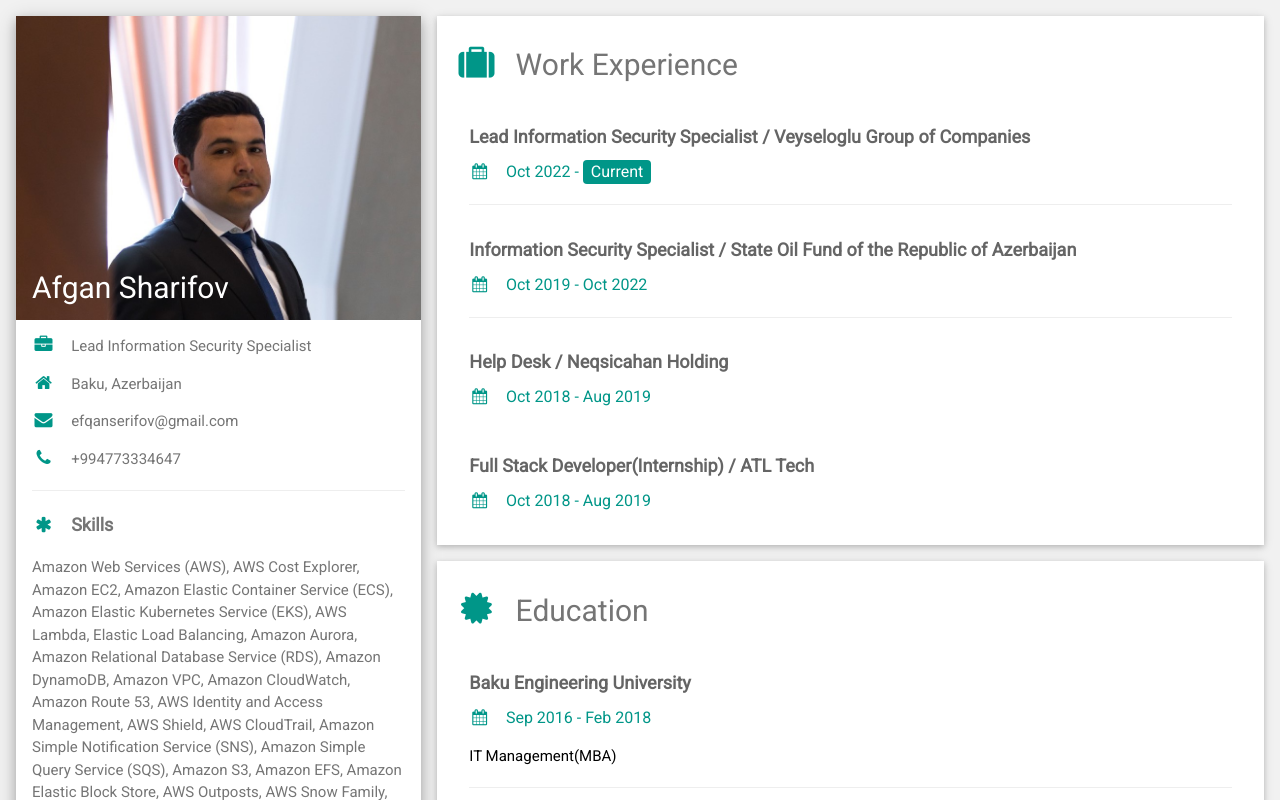
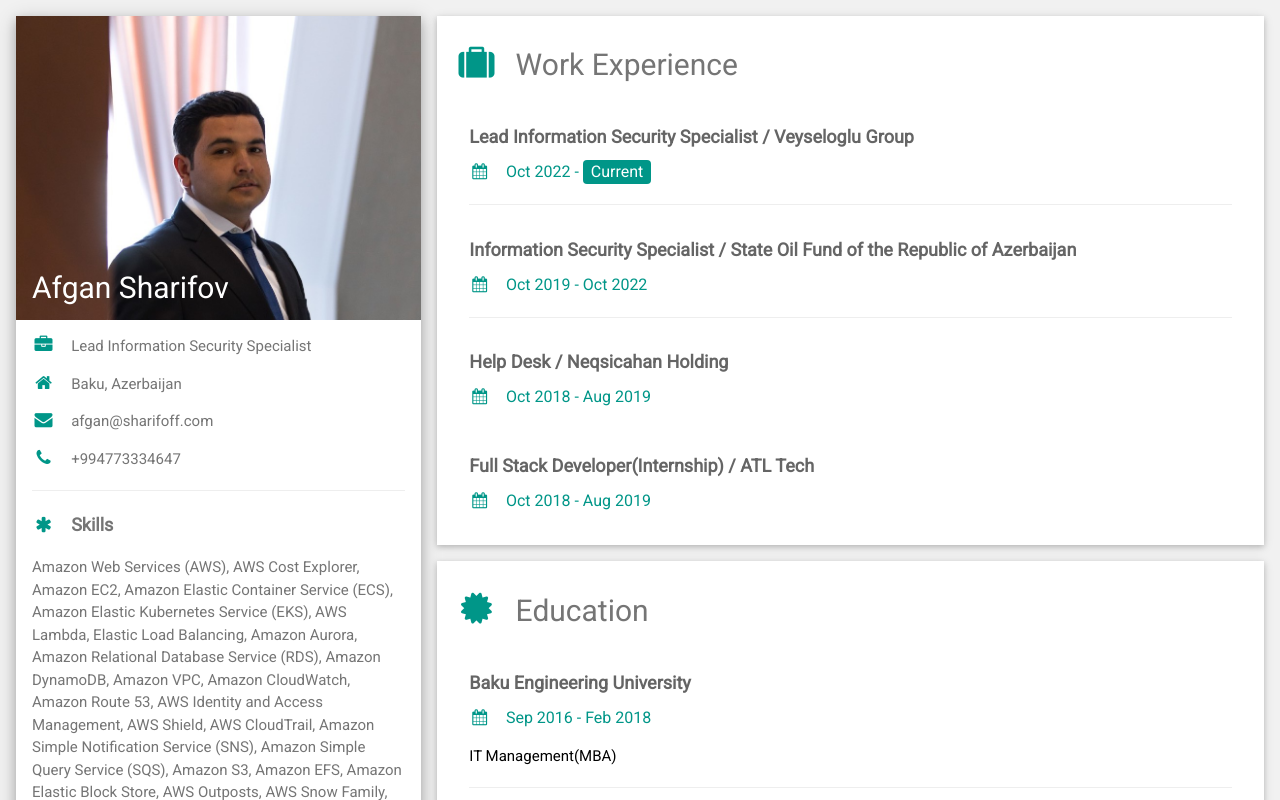
Before and after one commit to Sharifoff/staticwebsite, a plain HTML site: page index.html in a window 1280 px wide. Shown: the top 800 px of the page. Drawn offline with nearby package versions, Linux system fonts and the light colour scheme.

Commit message:
Update index.html

```diff
--- a/index.html
+++ b/index.html
@@ -30,7 +30,7 @@
         <div class="w3-container">
           <p><i class="fa fa-briefcase fa-fw w3-margin-right w3-large w3-text-teal"></i>Lead Information Security Specialist</p>
           <p><i class="fa fa-home fa-fw w3-margin-right w3-large w3-text-teal"></i>Baku, Azerbaijan</p>
-          <p><i class="fa fa-envelope fa-fw w3-margin-right w3-large w3-text-teal"></i>efqanserifov@gmail.com</p>
+          <p><i class="fa fa-envelope fa-fw w3-margin-right w3-large w3-text-teal"></i>afgan@sharifoff.com</p>
           <p><i class="fa fa-phone fa-fw w3-margin-right w3-large w3-text-teal"></i>+994773334647</p>
           <hr>
 
@@ -95,7 +95,7 @@ Amazon CloudFront, AWS CodeCommit, AWS CodeBuild, AWS CodePipeline </p>
       <div class="w3-container w3-card w3-white w3-margin-bottom">
         <h2 class="w3-text-grey w3-padding-16"><i class="fa fa-suitcase fa-fw w3-margin-right w3-xxlarge w3-text-teal"></i>Work Experience</h2>
         <div class="w3-container">
-          <h5 class="w3-opacity"><b>Lead Information Security Specialist / Veyseloglu Group of Companies</b></h5>
+          <h5 class="w3-opacity"><b>Lead Information Security Specialist / Veyseloglu Group </b></h5>
           <h6 class="w3-text-teal"><i class="fa fa-calendar fa-fw w3-margin-right"></i>Oct 2022 - <span class="w3-tag w3-teal w3-round">Current</span></h6>
           <!--p>Lorem ipsum dolor sit amet. Praesentium magnam consectetur vel in deserunt aspernatur est reprehenderit sunt hic. Nulla tempora soluta ea et odio, unde doloremque repellendus iure, iste.</p-->
           <hr>
```
